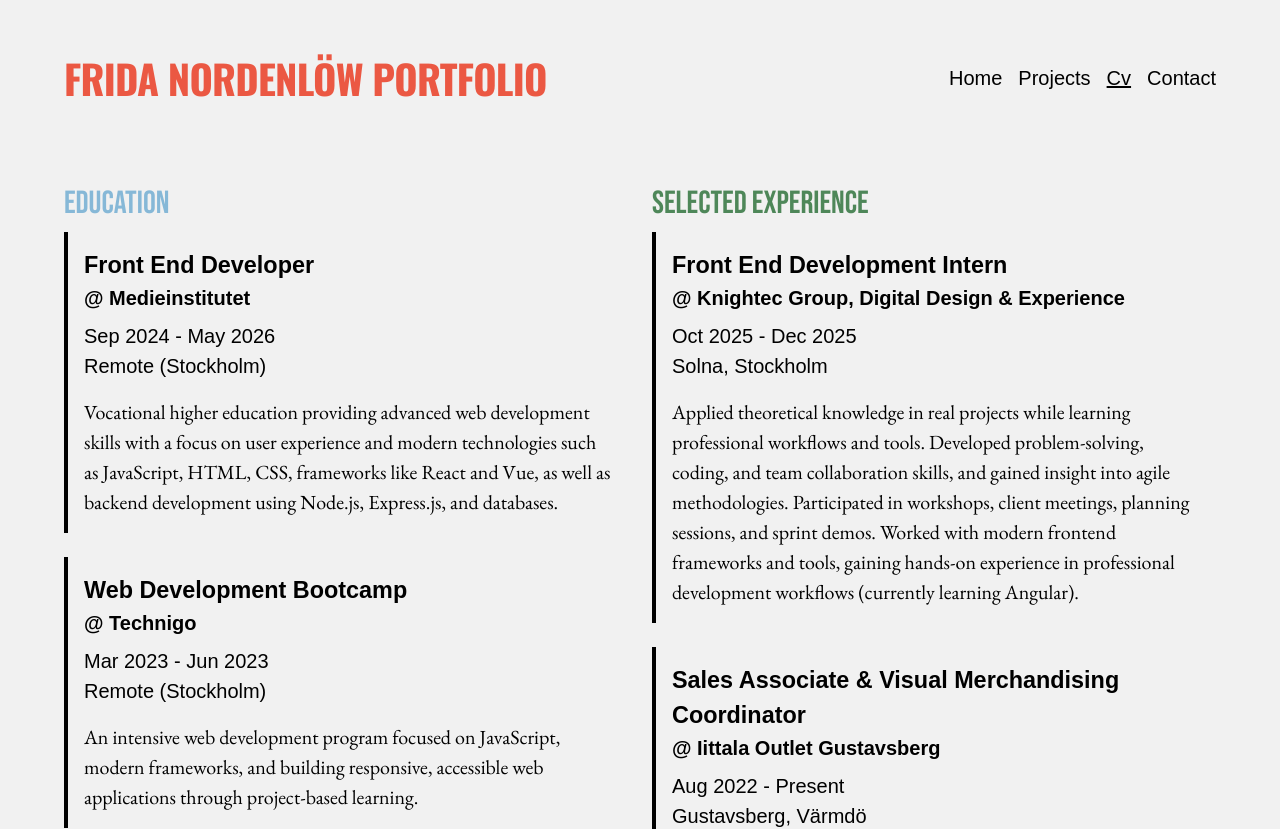
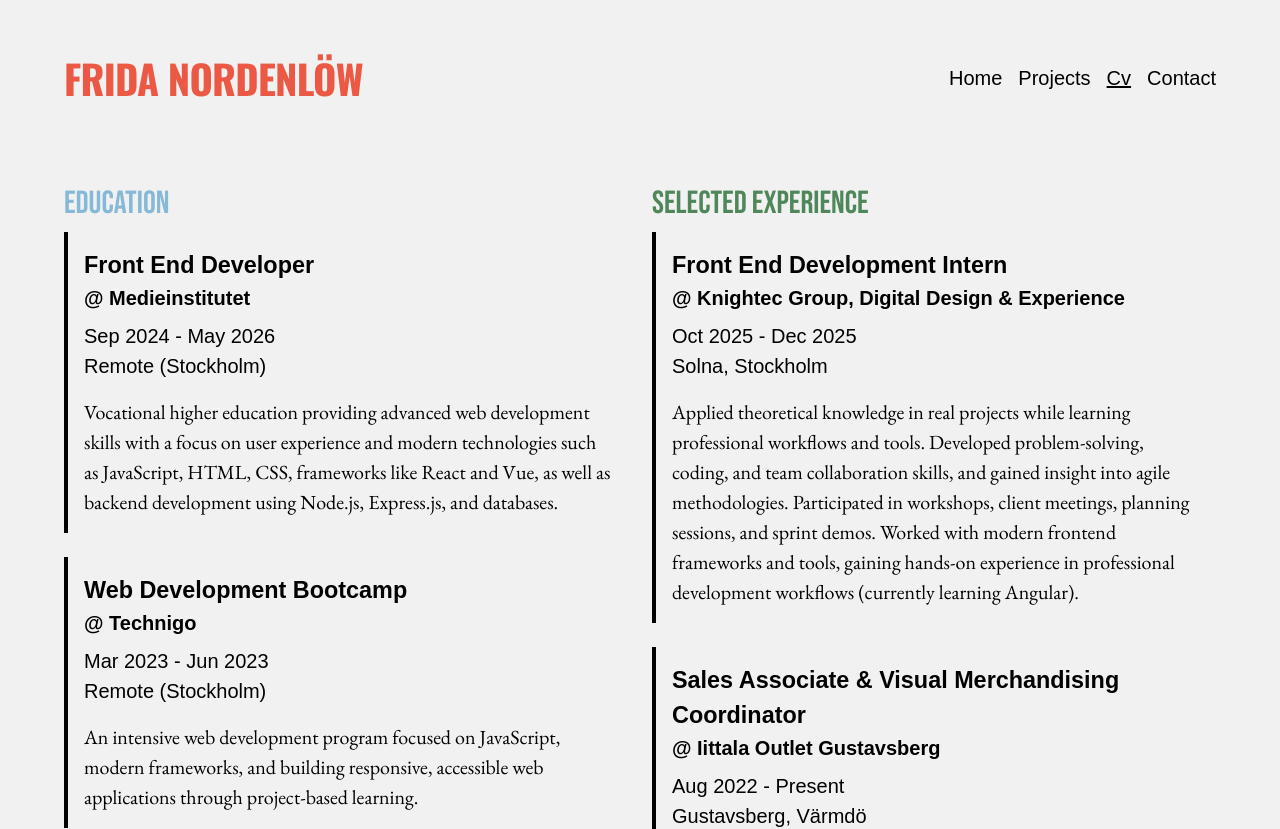
Before and after one commit to fridanordenlow/angular-portfolio, an Angular app: page /cv in a window 1280 px wide. Shown: the top 829 px of the page. Built offline with nearby package versions, Linux system fonts and the light colour scheme; a web font is replaced by a local one.

Commit message:
update title in header

```diff
--- a/src/app/app.component.html
+++ b/src/app/app.component.html
@@ -7,7 +7,7 @@
       desktop: breakpointService.isDesktop()
     }"
   >
-    <app-header [title]="'Frida Nordenlöw Portfolio'"></app-header>
+    <app-header [title]="'Frida Nordenlöw'"></app-header>
     <router-outlet />
   </div>
 </main>
```
